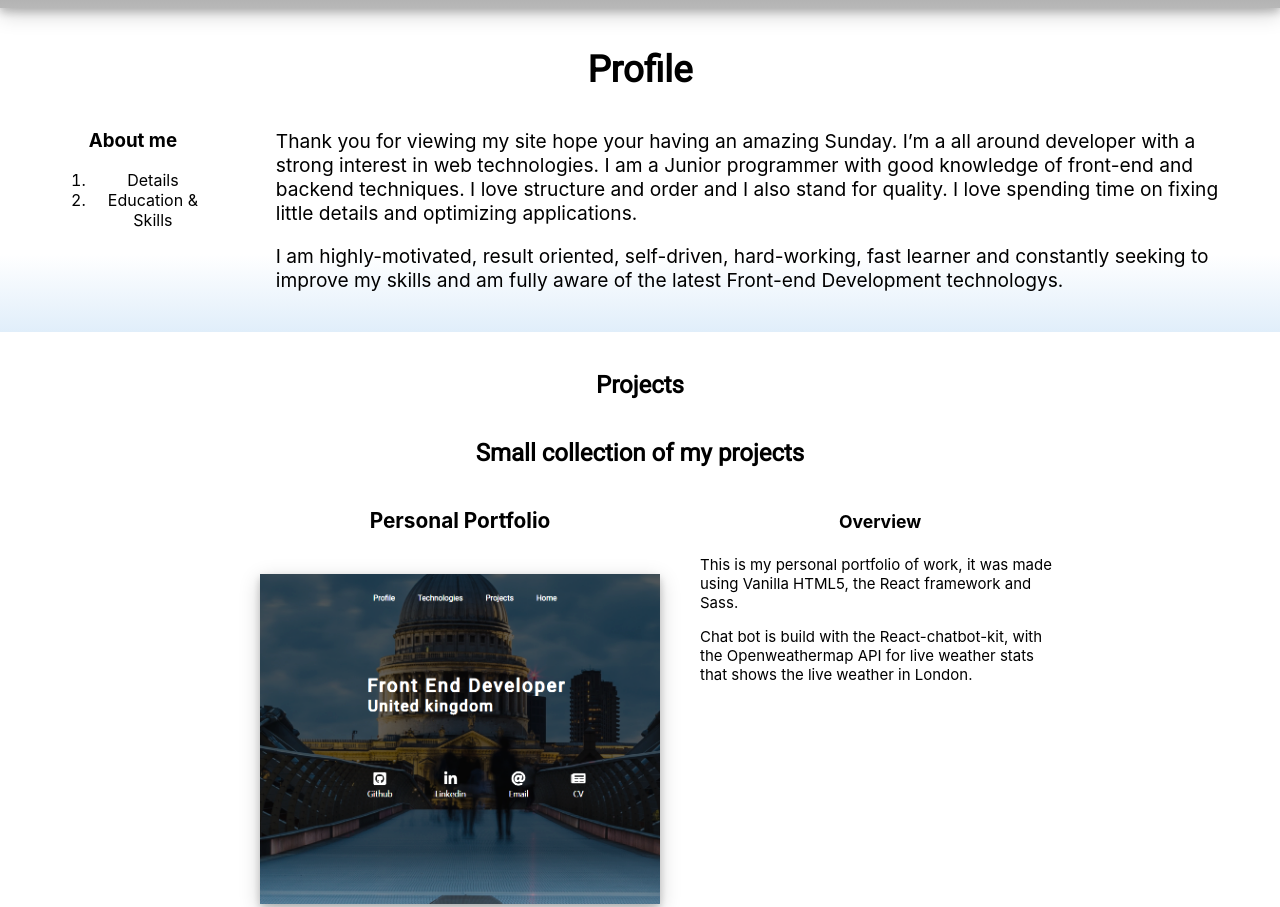
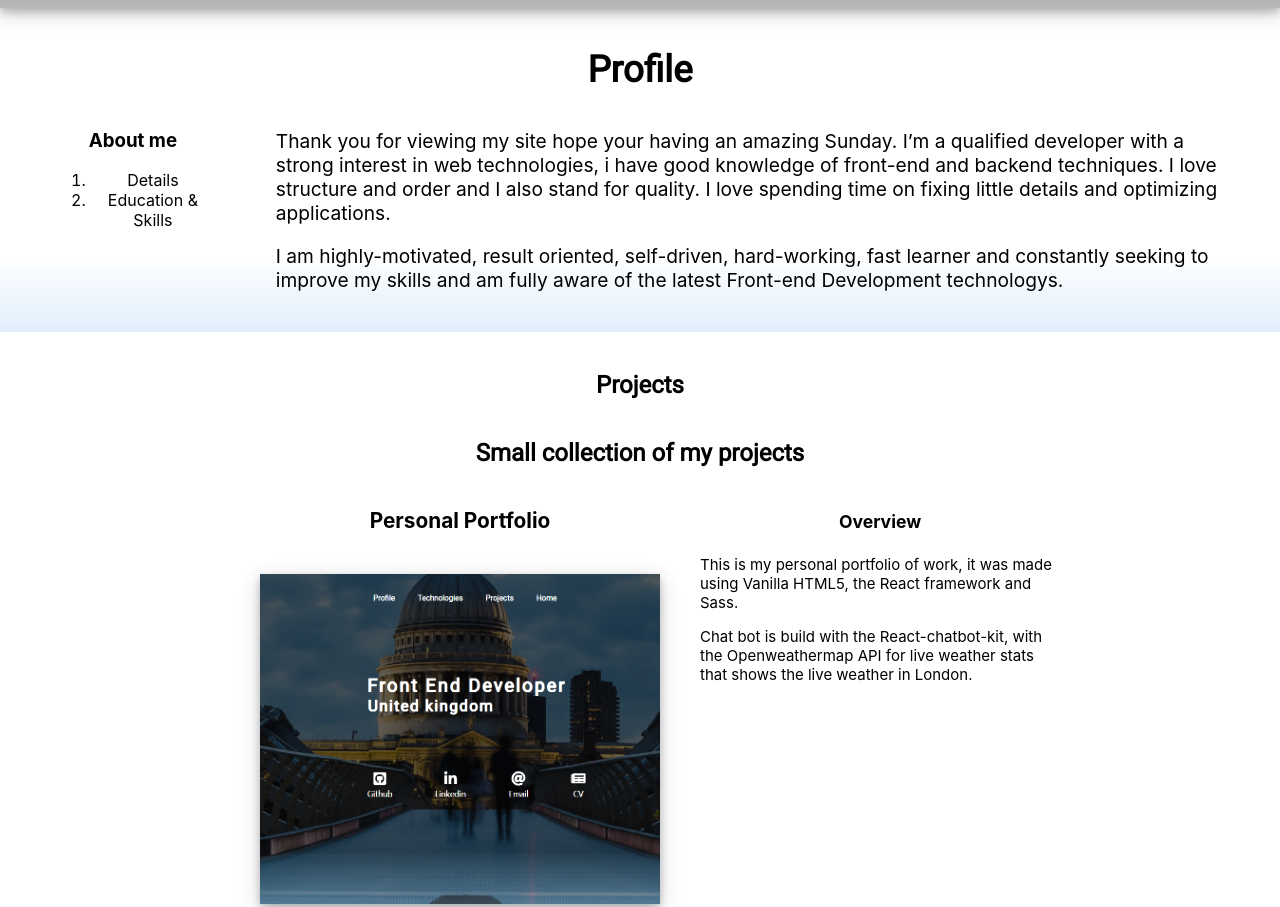
Before and after one commit to datalessuk/personal-portfolio, a React (Create React App) app: page / in a window 1280 px wide. Shown: the part 800-1707 px from the top of the page. Built offline with nearby package versions, Linux system fonts and the light colour scheme; grey boxes are pictures that could not be loaded; what react-chatbot-kit would draw is missing.

Commit message:
proifle changes

```diff
--- a/src/components/AboutMe.js
+++ b/src/components/AboutMe.js
@@ -51,7 +51,7 @@ function AboutMe(){
         return(
             <React.Fragment>
                 <div className="details-container">
-                    <p>Thank you for viewing my site hope your having an amazing {todaysDay}. I’m a all around developer with a strong interest in web technologies. I am a Junior programmer with good knowledge of front-end and backend techniques.  I love structure and order and I also stand for quality. I love spending time on fixing little details and optimizing applications.</p>
+                    <p>Thank you for viewing my site hope your having an amazing {todaysDay}. I’m a qualified developer with a strong interest in web technologies, i have good knowledge of front-end and backend techniques.  I love structure and order and I also stand for quality. I love spending time on fixing little details and optimizing applications.</p>
 
                     <p>I am highly-motivated, result oriented, self-driven, hard-working, fast learner and constantly seeking to improve my skills and am fully aware of the latest Front-end Development technologys.</p>
                 </div>
@@ -99,7 +99,5 @@ function AboutMe(){
             </React.Fragment>
         )
     }
-
 }
-
 export default AboutMe;
```
